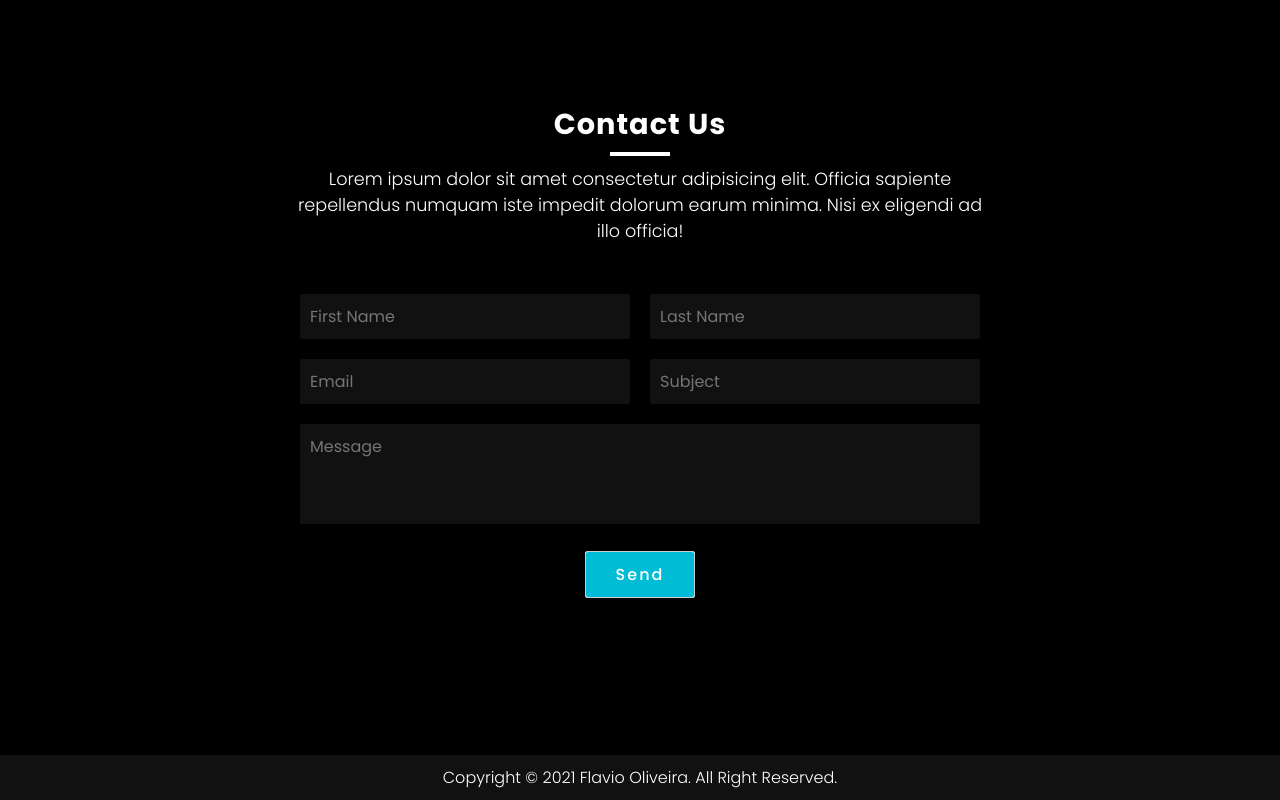
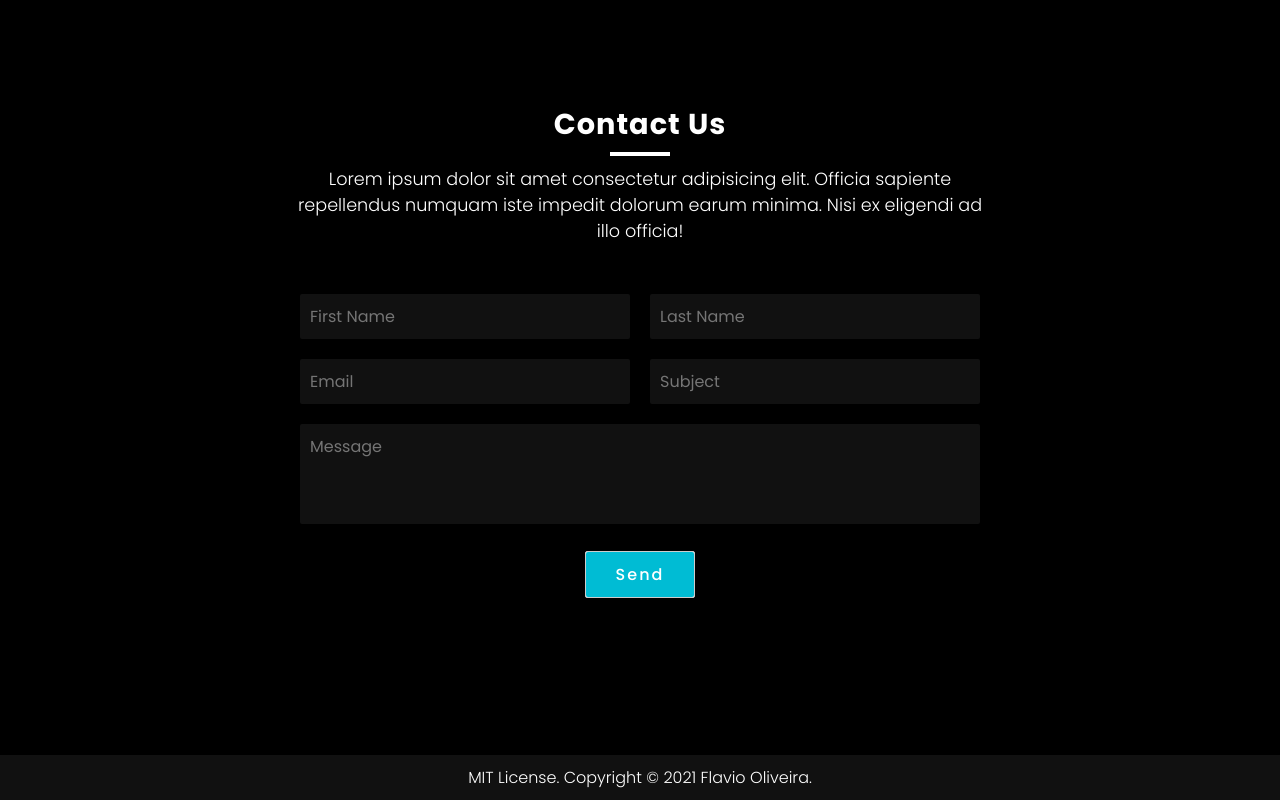
Before and after one commit to fl4viooliveira/fl4viooliveira.github.io, a Svelte app: page / in a window 1280 px wide. Shown: the part 4574-5374 px from the top of the page. Built offline with nearby package versions, Linux system fonts and the light colour scheme.

Commit message:
add - MIT License. Copyright © 2021 Flavio Oliveira. on footer

```diff
--- a/src/Home.svelte
+++ b/src/Home.svelte
@@ -203,7 +203,7 @@
 </section>
 
 <div class="copyright">
-    <p>Copyright © 2021 Flavio Oliveira. All Right Reserved.</p>
+    <p>MIT License. Copyright © 2021 Flavio Oliveira.</p>
 </div>
 
 <div class="sidebar" class:active on:click={() => active= !active}>
```
